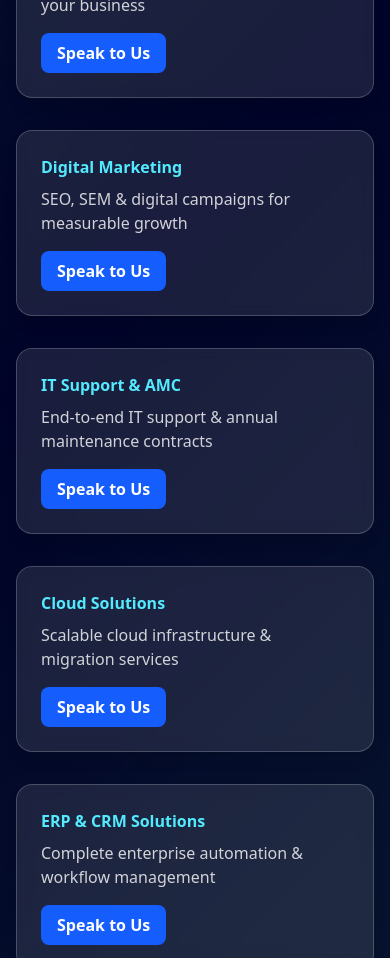
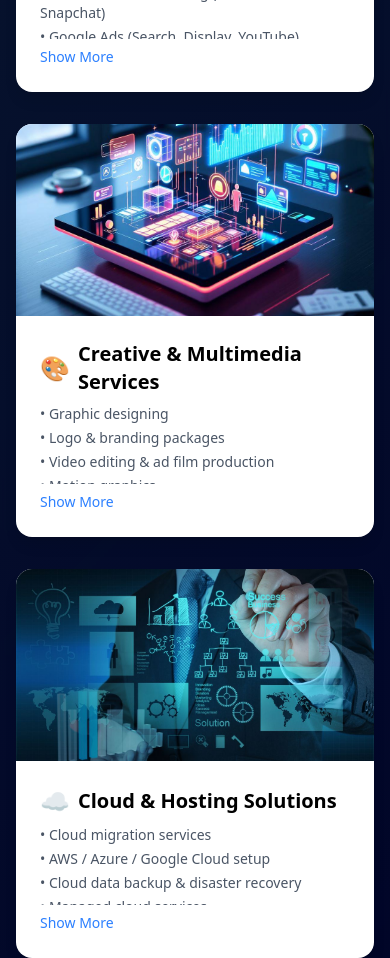
Before and after one commit to Abhishekn1234/frontend_aal, a React (Vite) app in the folder frontend/: page / in a window 390 px wide. Shown: the part 5440-6398 px from the top of the page. Built offline with nearby package versions, Linux system fonts and the light colour scheme.

Commit message:
chnages in navbar and home

```diff
--- a/frontend/src/components/Home/ServiceCard.tsx
+++ b/frontend/src/components/Home/ServiceCard.tsx
@@ -1,35 +1,54 @@
+import { motion } from "framer-motion";
 import type { ServiceCardProps } from "../../types/Home/scroll";
-import { motion, useInView } from "framer-motion";
-import { useRef } from "react";
+import { useState } from "react";
 
-/* ENHANCED SERVICE CARD COMPONENT */
-export function ServiceCard({ title, description, onSpeakClick }: ServiceCardProps) {
-  const ref = useRef<HTMLDivElement>(null);
-  const isInView = useInView(ref, { once: true, margin: "-50px" });
-
-  const hoverBgColor = "rgba(49, 130, 246, 0.5)"; // Tailwind blue-500 with opacity
+export function ServiceCard({ title, icon,  image, items, onSpeakClick }: ServiceCardProps) {
+  const [isExpanded, setIsExpanded] = useState(false);
 
   return (
     <motion.div
-      ref={ref}
-      initial={{ opacity: 0, y: 20 }}
-      animate={isInView ? { opacity: 1, y: 0 } : {}}
-      transition={{ duration: 0.5, ease: "easeOut" }}
-      className="bg-white/10 backdrop-blur-sm p-6 rounded-2xl text-left border border-white/20 shadow-lg transition-all duration-300 cursor-pointer"
-      whileHover={{
-        scale: 1.05,
-        y: -5,
-        backgroundColor: hoverBgColor,
-      }}
+      className="bg-white dark:bg-gray-800 rounded-2xl shadow-lg overflow-hidden cursor-pointer"
+      onClick={onSpeakClick}
+      whileHover={{ scale: 1.03 }}
+      transition={{ type: "spring", stiffness: 300 }}
     >
-      <h3 className="font-semibold text-cyan-300 mb-2">{title}</h3>
-      <p className="text-white/80 mb-4">{description}</p>
-      <button
-        onClick={onSpeakClick}
-        className="px-4 py-2 rounded-lg bg-blue-600 hover:bg-blue-700 text-white font-semibold transition-colors duration-300"
-      >
-        Speak to Us
-      </button>
+      {/* Image */}
+      <motion.img
+        src={image}
+        alt={title}
+        className="w-full h-48 object-cover"
+        whileHover={{ scale: 1.05 }}
+        transition={{ duration: 0.3 }}
+      />
+
+      {/* Content */}
+      <div className="p-6">
+        <div className="flex items-center gap-2 mb-2">
+          <span className="text-2xl">{icon}</span>
+          <h3 className="text-xl font-semibold">{title}</h3>
+        </div>
+
+        {/* Items List (Expandable) */}
+        {items && (
+          <ul className={`text-gray-600 dark:text-gray-300 text-sm space-y-1 ${!isExpanded ? "max-h-20 overflow-hidden" : ""}`}>
+            {items.map((item, idx) => (
+              <li key={idx}>• {item}</li>
+            ))}
+          </ul>
+        )}
+
+        {items && items.length > 3 && (
+          <button
+            className="text-blue-500 mt-2 text-sm"
+            onClick={(e) => {
+              e.stopPropagation();
+              setIsExpanded(!isExpanded);
+            }}
+          >
+            {isExpanded ? "Show Less" : "Show More"}
+          </button>
+        )}
+      </div>
     </motion.div>
   );
 }
--- a/frontend/src/components/Layout/Header/Navbar.tsx
+++ b/frontend/src/components/Layout/Header/Navbar.tsx
@@ -10,6 +10,15 @@ export default function Navbar() {
   const [logoHovered, setLogoHovered] = useState(false);
 
   const navigate = useNavigate();
+const handleServiceScroll = (title: string) => {
+  const elementId = title.replace(/\s+/g, "-").toLowerCase();
+  const element = document.getElementById(elementId);
+  if (element) {
+    element.scrollIntoView({ behavior: "smooth", block: "start" });
+  }
+  setOpen(false);
+  setServicesOpen(false);
+};
 
   // Handle scroll for navbar styling
   useEffect(() => {
@@ -44,12 +53,12 @@ export default function Navbar() {
     setServicesOpen(false);
   };
 
-  const handleServiceItemClick = () => {
-    if (window.innerWidth < 768) {
-      setOpen(false);
-      setServicesOpen(false);
-    }
-  };
+  // const handleServiceItemClick = () => {
+  //   if (window.innerWidth < 768) {
+  //     setOpen(false);
+  //     setServicesOpen(false);
+  //   }
+  // };
 
   const logoStyle = {
     width: "78px",
@@ -144,18 +153,17 @@ export default function Navbar() {
               >
                 <div className="p-6 md:p-8 grid grid-cols-2 sm:grid-cols-3 md:grid-cols-4 lg:grid-cols-6 gap-6 md:gap-8">
  {servicesData.map((category, idx) => (
-    <Link
+  <button
     key={idx}
-      to="/services"
-      className="cursor-pointer p-2 rounded-lg transition-all duration-200 block"
-      onClick={handleServiceItemClick} // closes menu on mobile
+    className="cursor-pointer p-2 rounded-lg transition-all duration-200 block text-left"
+    onClick={() => handleServiceScroll(category.title)}
   >
     <h3 className="font-semibold text-gray-900 text-sm leading-tight mb-3">
       {category.title}
     </h3>
+  </button>
+))}
 
-    </Link>
-  ))}
 </div>
 
 
--- a/frontend/src/pages/Home.tsx
+++ b/frontend/src/pages/Home.tsx
@@ -15,6 +15,7 @@ import { ScrollRevealSection } from "../components/Home/ScrollReveal";
 import { ServiceCard } from "../components/Home/ServiceCard";
 import './global.css';
 import { Link } from "react-router-dom";
+import { servicesData } from "../components/Services/servicesData";
 // import emailjs from "emailjs-com";
 export default function Home() {
   const [isModalOpen, setIsModalOpen] = useState(false);
@@ -438,55 +439,24 @@ export default function Home() {
   {/* SERVICES GRID */}
   <motion.div
   variants={staggerContainer}
-                className="grid grid-cols-1 sm:grid-cols-2 lg:grid-cols-3 xl:grid-cols-3 gap-8 md:gap-10 mb-16"
+  className="grid grid-cols-1 sm:grid-cols-2 lg:grid-cols-3 gap-8 md:gap-10 mb-16"
 >
+  {servicesData.map((service, idx) => (
+    <div key={idx} id={service.title.replace(/\s+/g, "-").toLowerCase()}>
       <ServiceCard
-                  title="Website Development"
-                  description="Custom websites that drive results and enhance user experience"
+        title={service.title}
+        icon={service.icon}
+        image={service.image}
+        items={service.items}
+        // description={service.description}
         onSpeakClick={() => setIsModalOpen(true)}
       />
-                <ServiceCard
-                  title="Mobile App Development"
-                  description="Native and cross-platform applications for iOS & Android"
-                  onSpeakClick={() => setIsModalOpen(true)}
-                />
-                <ServiceCard
-                  title="Social Media Marketing"
-                  description="Strategic campaigns to grow your brand and reach"
-                  onSpeakClick={() => setIsModalOpen(true)}
-                />
-                <ServiceCard
-                  title="Branding & Logo Design"
-                  description="Visual identities that define and elevate your business"
-                  onSpeakClick={() => setIsModalOpen(true)}
-                />
-                <ServiceCard
-                  title="Digital Marketing"
-                  description="SEO, SEM & digital campaigns for measurable growth"
-                  onSpeakClick={() => setIsModalOpen(true)}
-                />
-                <ServiceCard
-                  title="IT Support & AMC"
-                  description="End-to-end IT support & annual maintenance contracts"
-                  onSpeakClick={() => setIsModalOpen(true)}
-                />
-                <ServiceCard
-                  title="Cloud Solutions"
-                  description="Scalable cloud infrastructure & migration services"
-                  onSpeakClick={() => setIsModalOpen(true)}
-                />
-                <ServiceCard
-                  title="ERP & CRM Solutions"
-                  description="Complete enterprise automation & workflow management"
-                  onSpeakClick={() => setIsModalOpen(true)}
-                />
-                <ServiceCard
-                  title="PR & Media Actions"
-                  description="Public relations, media outreach, press releases & brand storytelling"
-                  onSpeakClick={() => setIsModalOpen(true)}
-                />
+    </div>
+  ))}
 </motion.div>
+
 </div>
+
 
             {/* Enhanced Modal */}
             {isModalOpen && (
--- a/frontend/src/types/Home/scroll.tsx
+++ b/frontend/src/types/Home/scroll.tsx
@@ -6,9 +6,11 @@ export interface ScrollRevealSectionProps {
 
 
 
- export interface ServiceCardProps {
-
+export interface ServiceCardProps {
   title: string;
-  description: string;
-  onSpeakClick: () => void;
+  icon?: string; // optional emoji/icon
+  image: string; // required image path
+  items?: string[]; // optional list of service points
+  description?: string; // optional, in case you want a short description
+  onSpeakClick: () => void; // click handler
 }
```
Lines whose indentation alone changed are shown as unchanged.
